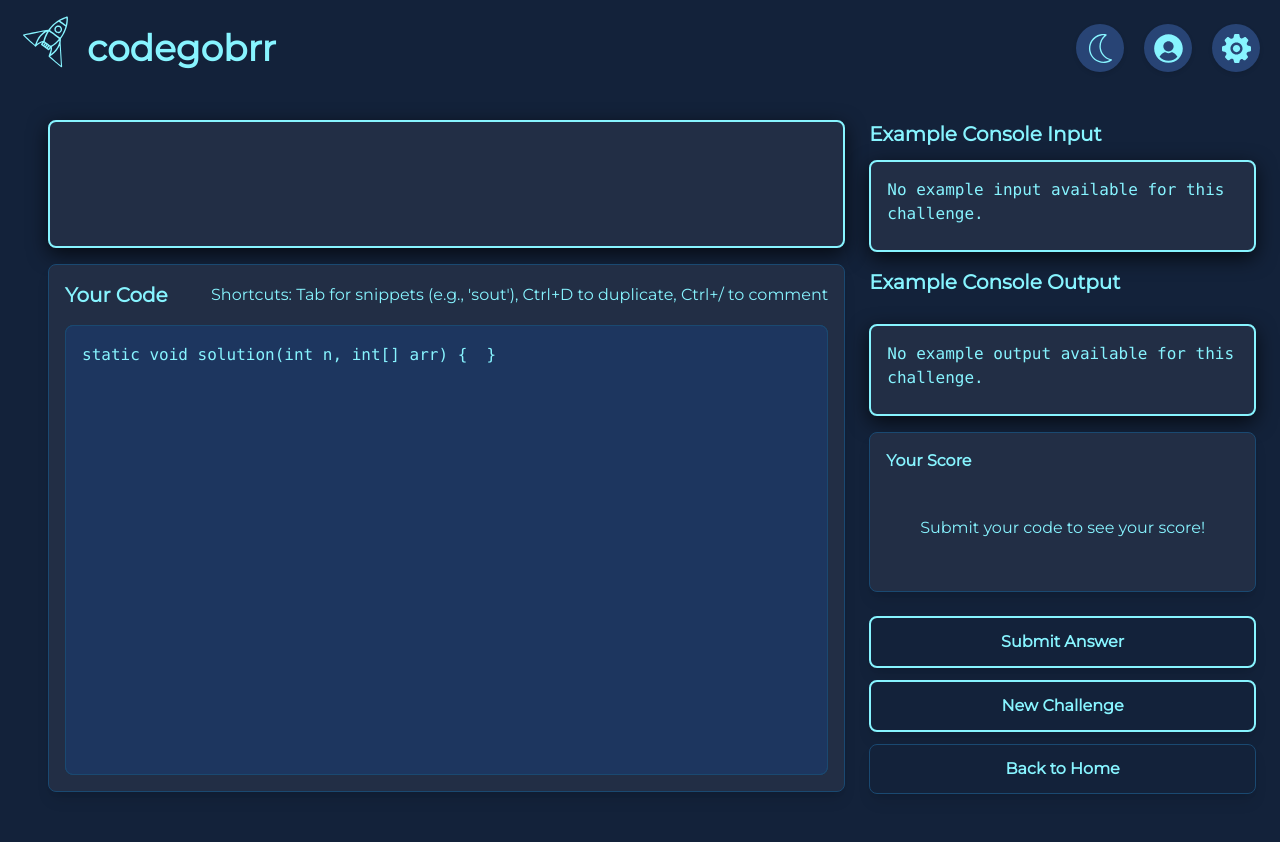
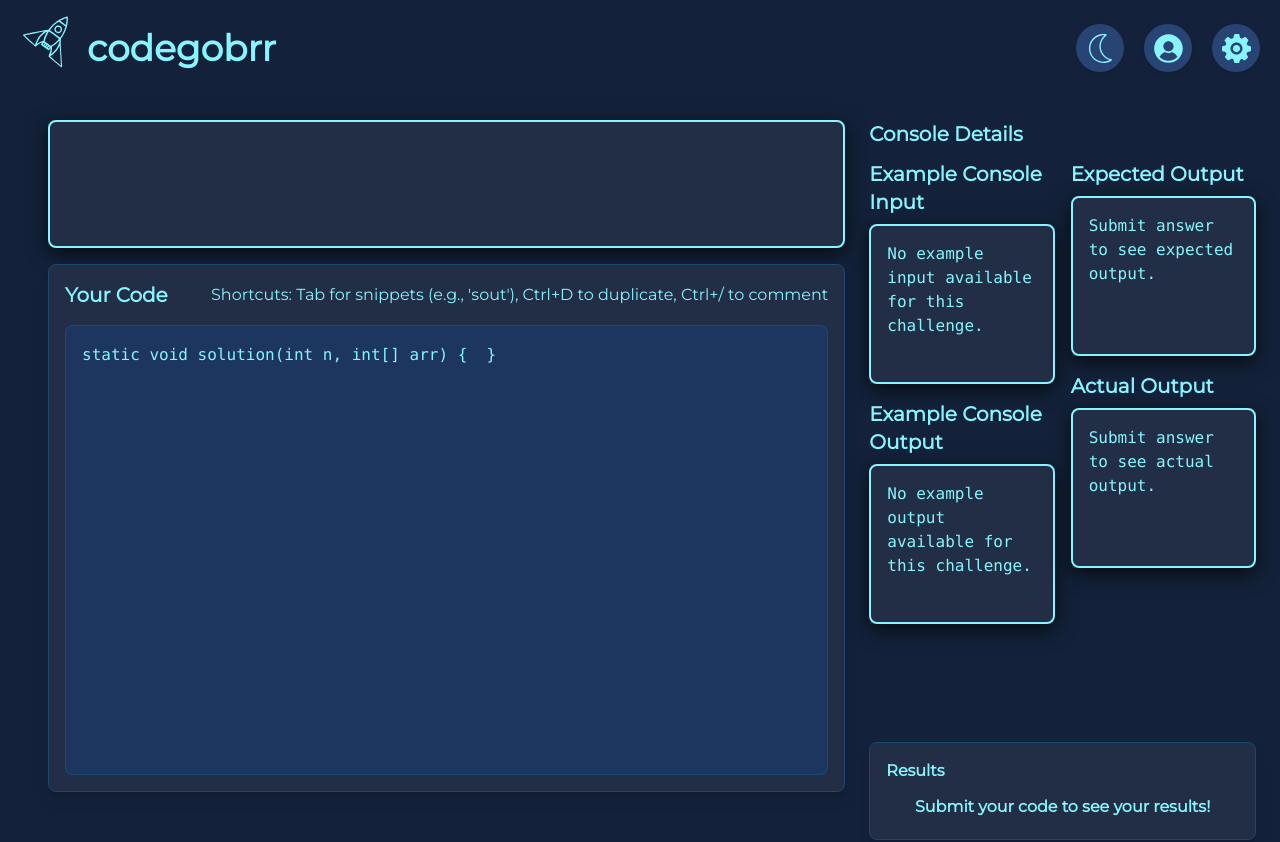
Before and after one commit to JavaBootcampJuly2025/Coderacer, a React (Create React App) app in the folder frontend/: page /gamemode in a window 1280 px wide. Shown: the top 842 px of the page. Built offline with nearby package versions, Linux system fonts and the light colour scheme.

Commit message:
integrate new test result parameters to frontend

```diff
--- a/frontend/src/hooks/UseGameModeLogic.js
+++ b/frontend/src/hooks/UseGameModeLogic.js
@@ -11,6 +11,9 @@ const useGameModeLogic = () => {
     const [description, setDescription] = useState(location.state?.problem.description);
     const [exampleOutput, setExampleOutput] = useState(location.state?.problem.exampleOutputs);
     const [exampleInput, setExampleInput] = useState(location.state?.problem.exampleInputs);
+    const [expectedOutput, setExpectedOutput] = useState(null);
+    const [actualOutput, setActualOutput] = useState(null);
+    const [compilationError, setCompilationError] = useState(null);
     const [userCode, setUserCode] = useState("static void solution(int n, int[] arr) {  }");
     const [isSubmitted, setIsSubmitted] = useState(false);
     const [testsPassed, setTestsPassed] = useState(0);
@@ -33,6 +36,10 @@ const useGameModeLogic = () => {
         setUserCode(newCode);
     }, []);
 
+    const formatOutput = (arr) => {
+        return arr.length === 1 ? arr[0] : `[${arr.join(', ')}]`;
+    };
+
     // Handle code submission
     const handleSubmit = useCallback(async () => {
         if (!userCode.trim()) return;
@@ -42,9 +49,20 @@ const useGameModeLogic = () => {
             const codeToSubmit = userCode.replace(/[\r\n]/g, '');
             const response = await submitCode(currentProblemId, codeToSubmit);
 
-            setTestsPassed(response.passedTests);
-            setTotalTests(response.totalTests);
-            setIsSubmitted(true);
+            if(response.executionStatus === "SUCCESS") {
+                setTestsPassed(response.passedTests);
+                setTotalTests(response.totalTests);
+                setExpectedOutput(formatOutput(response.expectedOutput));
+                setActualOutput(formatOutput(response.actualOutput));
+                setCompilationError(null);
+                setIsSubmitted(true);
+            }
+            else {
+                setIsSubmitted(false);
+                setExpectedOutput(null);
+                setActualOutput(null);
+                setCompilationError("Error: " + response.executionStatus + " " + response.errorMessage);
+            }
         } catch (error) {
             console.error('Error submitting code:', error);
         }
@@ -63,6 +81,9 @@ const useGameModeLogic = () => {
             setDescription(problemData.description);
             setExampleOutput(problemData.exampleOutputs);
             setExampleInput(problemData.exampleInputs);
+            setCompilationError(null);
+            setExpectedOutput(null);
+            setActualOutput(null);
             setUserCode("static void solution(int n, int[] arr) {  }");
         } catch (error) {
             console.error('Error loading level:', error);
@@ -85,6 +106,9 @@ const useGameModeLogic = () => {
         totalTests,
         isLoading,
         isSubmitted,
+        expectedOutput,
+        actualOutput,
+        compilationError
     };
 };
 
--- a/frontend/src/pages/GameMode.js
+++ b/frontend/src/pages/GameMode.js
@@ -20,7 +20,10 @@ const GameMode = () => {
         testsPassed,
         totalTests,
         isLoading,
-        isSubmitted
+        isSubmitted,
+        expectedOutput,
+        actualOutput,
+        compilationError
     } = useGameModeLogic();
 
     const navigate = useNavigate();
@@ -66,19 +69,43 @@ const GameMode = () => {
                         </div>
                     </div>
 
-                    {/* Right Side - Expected Output, Score, and Controls (1/3 width) */}
                     <div className="right-panel flex flex-col col-span-1 h-full">
-                        {/* Expected Console Output */}
-                        <div className="expected-output-section mb-8 h-64">
-                            <h3 className="text-xl font-bold text-[var(--text)] mb-3">Example Console Input</h3>
-                            <div className="expected-output-content flex flex-col gap-4 h-full">
-                                <pre className="flex-1 text-base text-[var(--text)] font-mono whitespace-pre-wrap p-4 bg-[var(--sliderhover)] rounded-lg border-2 border-[var(--accent)] strong-shadow overflow-y-auto">
-                                    {exampleInput || 'No example input available for this challenge.'}
-                                </pre>
-                                <h3 className="text-xl font-bold text-[var(--text)] mb-3">Example Console Output</h3>
-                                <pre className="flex-1 text-base text-[var(--text)] font-mono whitespace-pre-wrap p-4 bg-[var(--sliderhover)] rounded-lg border-2 border-[var(--accent)] strong-shadow overflow-y-auto">
-                                    {exampleOutput || 'No example output available for this challenge.'}
-                                </pre>
+                        {/* Console Output Section */}
+                        <div className="expected-output-section mb-8 h-full">
+                            <h3 className="text-xl font-bold text-[var(--text)] mb-3">Console Details</h3>
+
+                            <div className="expected-output-content grid grid-cols-2 gap-4 h-full">
+                                {/* Column 1 - Example Input & Output */}
+                                <div className="flex flex-col gap-4">
+                                    <div>
+                                        <h3 className="text-xl font-bold text-[var(--text)] mb-2">Example Console Input</h3>
+                                        <pre className="text-base text-[var(--text)] font-mono whitespace-pre-wrap p-4 bg-[var(--sliderhover)] rounded-lg border-2 border-[var(--accent)] strong-shadow overflow-y-auto h-40">
+                                            {exampleInput || 'No example input available for this challenge.'}
+                                        </pre>
+                                    </div>
+                                    <div>
+                                        <h3 className="text-xl font-bold text-[var(--text)] mb-2">Example Console Output</h3>
+                                        <pre className="text-base text-[var(--text)] font-mono whitespace-pre-wrap p-4 bg-[var(--sliderhover)] rounded-lg border-2 border-[var(--accent)] strong-shadow overflow-y-auto h-40">
+                                            {exampleOutput || 'No example output available for this challenge.'}
+                                        </pre>
+                                    </div>
+                                </div>
+
+                                {/* Column 2 - Expected & Actual Output */}
+                                <div className="flex flex-col gap-4">
+                                    <div>
+                                        <h3 className="text-xl font-bold text-[var(--text)] mb-2">Expected Output</h3>
+                                        <pre className="text-base text-[var(--text)] font-mono whitespace-pre-wrap p-4 bg-[var(--sliderhover)] rounded-lg border-2 border-[var(--accent)] strong-shadow overflow-y-auto h-40">
+                                            {expectedOutput || 'Submit answer to see expected output.'}
+                                        </pre>
+                                    </div>
+                                    <div>
+                                        <h3 className="text-xl font-bold text-[var(--text)] mb-2">Actual Output</h3>
+                                        <pre className="text-base text-[var(--text)] font-mono whitespace-pre-wrap p-4 bg-[var(--sliderhover)] rounded-lg border-2 border-[var(--accent)] strong-shadow overflow-y-auto h-40">
+                                            {actualOutput || 'Submit answer to see actual output.'}
+                                        </pre>
+                                    </div>
+                                </div>
                             </div>
                         </div>
 
@@ -86,14 +113,20 @@ const GameMode = () => {
                         {/* Submission Result - Always visible, static size */}
                         <div className="result-section mt-6 h-40"> {}
                             <div className={`rounded-lg p-4 bg-[var(--sliderhover)] border border-[var(--border-gray)] rounded-2xl shadow-lg h-full flex flex-col`}>
-                                <h3 className={`font-bold mb-2 text-[var(--text)]`}>Your Score</h3> {}
+                                <h3 className={`font-bold mb-2 text-[var(--text)]`}>Results</h3> {}
                                 <div className="flex-1 flex flex-col justify-center">
                                     {isSubmitted ? (
                                         <p className="text-xl text-center text-[var(--accent)] font-semibold">
                                             {testsPassed} / {totalTests} Tests Passed
                                         </p>
+                                    ) : compilationError ? (
+                                        <p className="text-base text-center text-[var(--accent)] font-semibold">
+                                            {compilationError}
+                                        </p>
                                     ) : (
-                                        <p className="text-base text-[var(--text)] text-center">Submit your code to see your score!</p>
+                                        <p className="text-base text-center text-[var(--text)] font-semibold">
+                                            Submit your code to see your results!
+                                        </p>
                                     )}
                                 </div>
                             </div>
```
